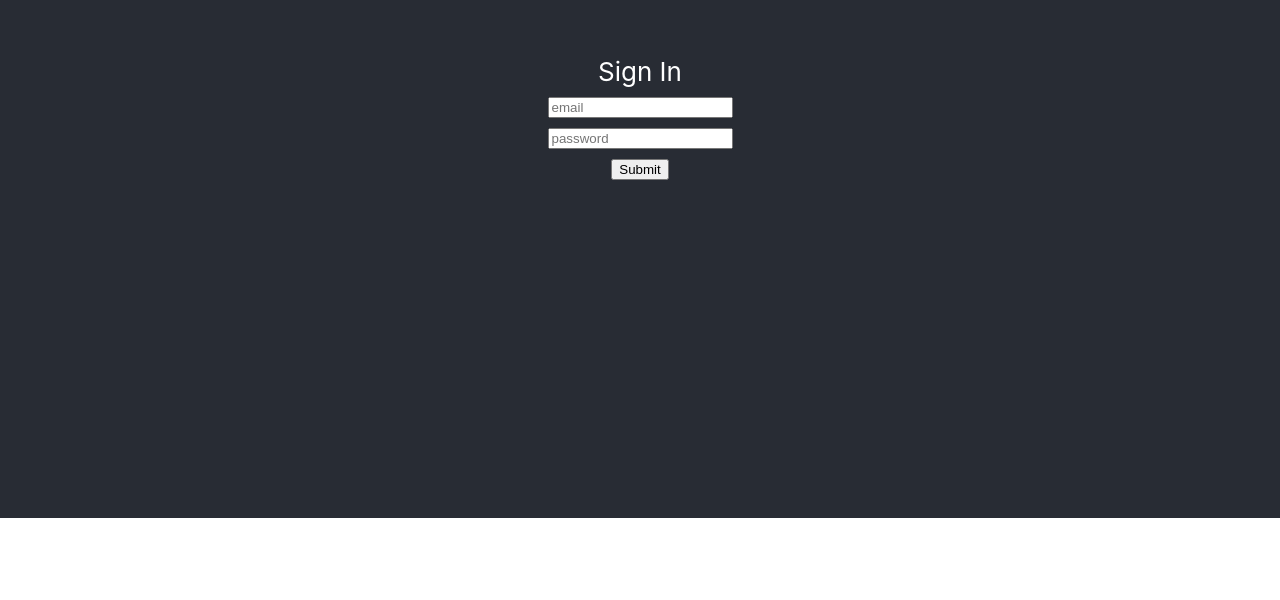
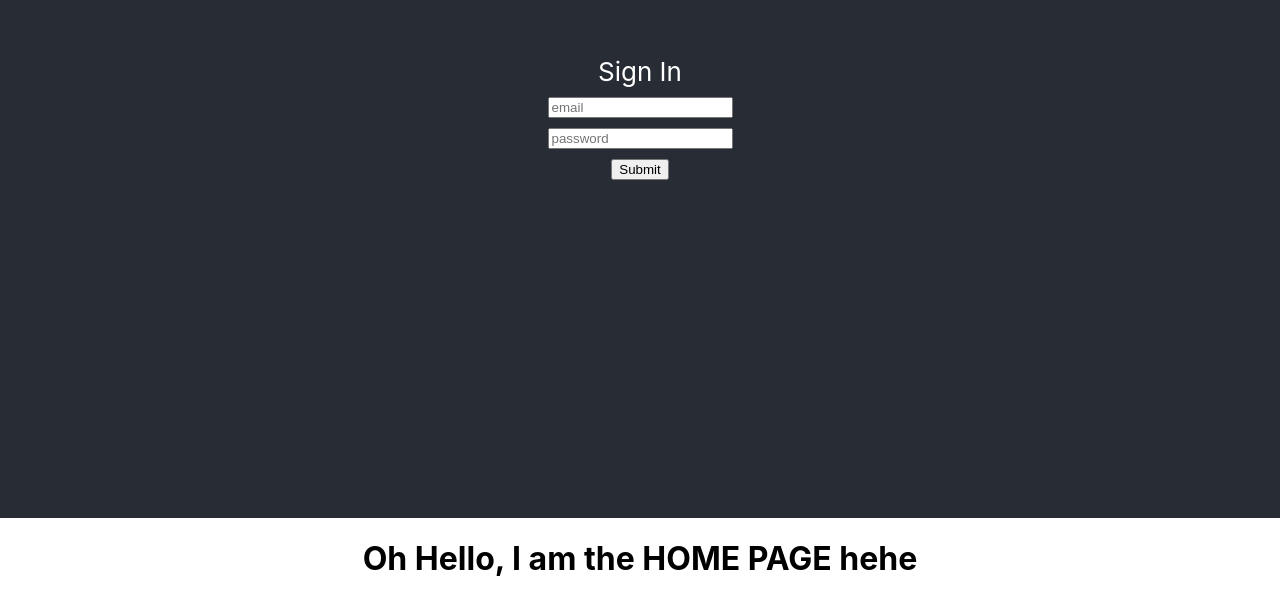
Before and after one commit to nchez/clayground, a React (Create React App) app: page / in a window 1280 px wide. Shown: the part 282-882 px from the top of the page. Before the commit the page ends 800 px from the top, so only its background shows below. Built offline with nearby package versions, Linux system fonts and the light colour scheme.

Commit message:
update file structure for screens

```diff
--- a/src/App.js
+++ b/src/App.js
@@ -3,6 +3,10 @@ import "./App.css";
 import "firebase/compat/firestore";
 import { SignInForm } from "./screens/SignIn/SignInForm";
 import { getAuth } from "firebase/auth";
+import { BrowserRouter as Router, Routes, Route } from "react-router-dom";
+import Home from "./screens/Home";
+import Piece from "./screens/Piece";
+import UserProfile from "./screens/UserProfile";
 
 function App() {
   const variable = "this is props";
@@ -11,6 +15,13 @@ function App() {
       <header className="App-header">
         <SignInForm />
       </header>
+      <Router>
+        <Routes>
+          <Route path="/" element={<Home data={variable} />} />
+          <Route path="/user" element={<UserProfile data={variable} />} />
+          <Route path="/user/:pieceName" element={<Piece data={variable} />} />
+        </Routes>
+      </Router>
     </div>
   );
 }
```
Also changed, not shown: src/screens/Home.jsx (renamed from src/pages/Home.jsx), src/screens/Piece.jsx (renamed from src/pages/Piece.jsx), src/screens/UserProfile.jsx (renamed from src/pages/UserProfile.jsx).
